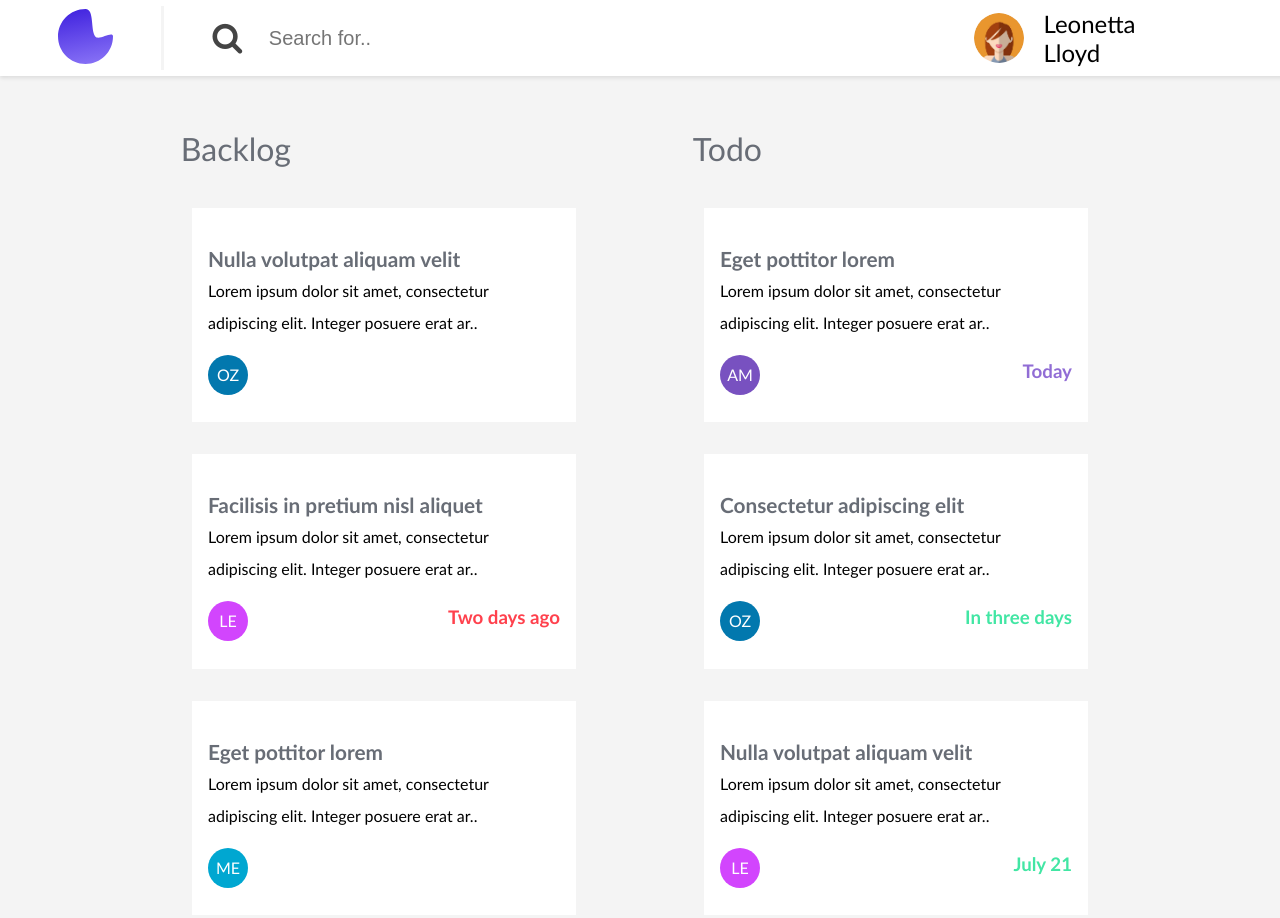
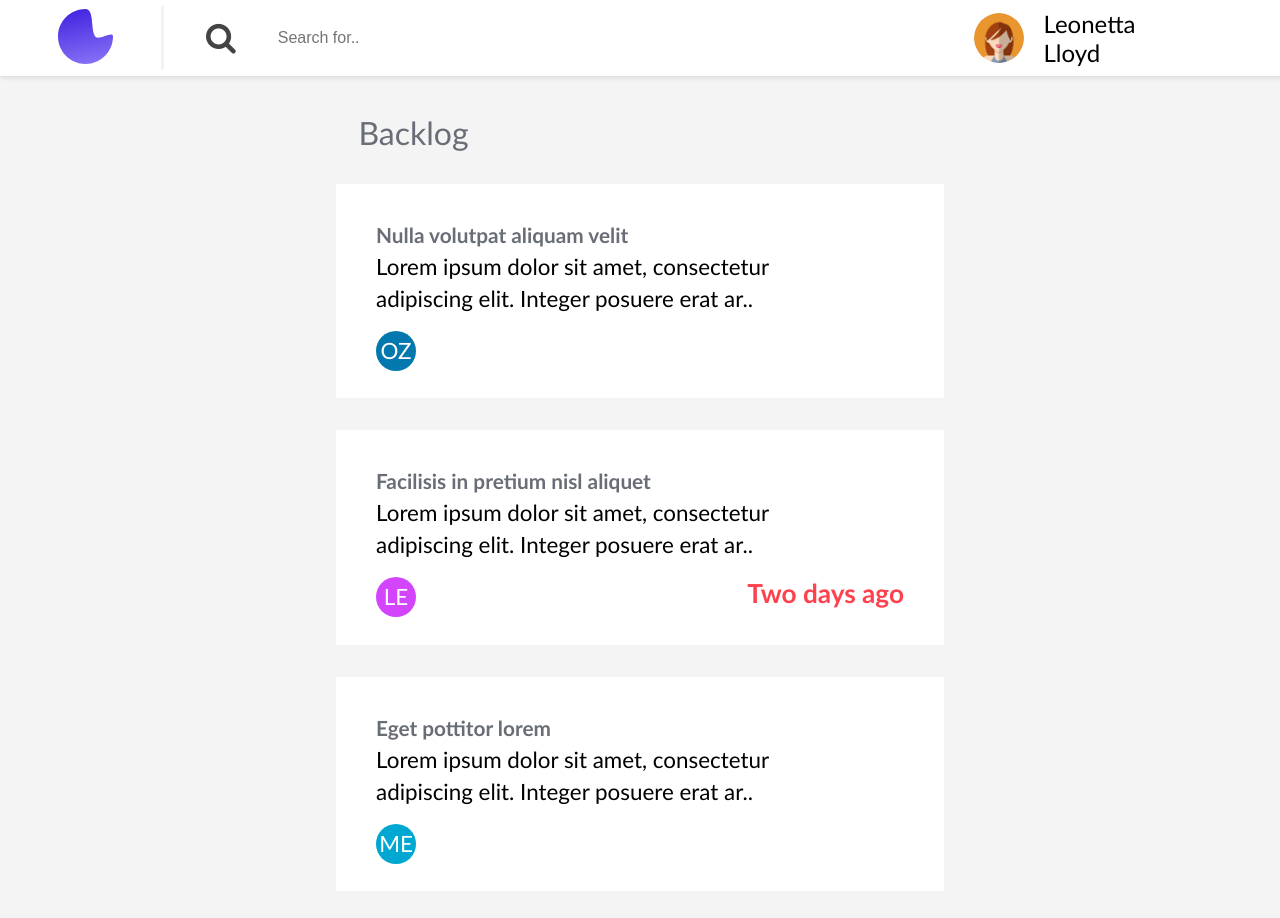
Before and after one commit to chokonaira/aaqua_design, a plain HTML site: page index.html in a window 1280 px wide. Shown: the top 918 px of the page. Drawn offline with Linux system fonts and the light colour scheme.

Commit message:
fix styl and added responsvenes

```diff
--- a/index.html
+++ b/index.html
@@ -5,6 +5,7 @@
   <title>Aaqua Assigment Question one</title>
   <link rel="stylesheet" type="text/css" href="style.css">
   <link rel="stylesheet" href="https://cdnjs.cloudflare.com/ajax/libs/font-awesome/4.7.0/css/font-awesome.min.css">
+
 </head>
 
 <body id="container">
@@ -50,7 +51,7 @@
     <div>
       <h1>Backlog</h1>
       <div id="card">
-        <p class="heading">Nulla volutpat aliquam velit</p>
+        <p class="card-heading">Nulla volutpat aliquam velit</p>
         <p>Lorem ipsum dolor sit amet, consectetur</p>
         <p>adipiscing elit. Integer posuere erat ar..</p>
         <div class="card-bottom">
@@ -60,7 +61,7 @@
         </div>
       </div>
       <div id="card">
-        <p class="heading">Facilisis in pretium nisl aliquet</p>
+        <p class="card-heading">Facilisis in pretium nisl aliquet</p>
         <p>Lorem ipsum dolor sit amet, consectetur</p>
         <p>adipiscing elit. Integer posuere erat ar..</p>
         <div class="card-bottom">
@@ -71,7 +72,7 @@
         </div>
       </div>
       <div id="card">
-        <p class="heading">Eget pottitor lorem</p>
+        <p class="card-heading">Eget pottitor lorem</p>
         <p>Lorem ipsum dolor sit amet, consectetur</p>
         <p>adipiscing elit. Integer posuere erat ar..</p>
         <div class="card-bottom">
@@ -84,7 +85,7 @@
     <div>
       <h1>Todo</h1>
       <div id="card">
-        <p class="heading">Eget pottitor lorem</p>
+        <p class="card-heading">Eget pottitor lorem</p>
         <p>Lorem ipsum dolor sit amet, consectetur</p>
         <p>adipiscing elit. Integer posuere erat ar..</p>
         <div class="card-bottom">
@@ -95,7 +96,7 @@
         </div>
       </div>
       <div id="card">
-        <p class="heading">Consectetur adipiscing elit</p>
+        <p class="card-heading">Consectetur adipiscing elit</p>
         <p>Lorem ipsum dolor sit amet, consectetur</p>
         <p>adipiscing elit. Integer posuere erat ar..</p>
         <div class="card-bottom">
@@ -106,7 +107,7 @@
         </div>
       </div>
       <div id="card">
-        <p class="heading">Nulla volutpat aliquam velit</p>
+        <p class="card-heading">Nulla volutpat aliquam velit</p>
         <p>Lorem ipsum dolor sit amet, consectetur</p>
         <p>adipiscing elit. Integer posuere erat ar..</p>
         <div class="card-bottom">
@@ -120,7 +121,7 @@
     <div>
       <h1>Done</h1>
       <div id="card">
-        <p class="heading">Ac tristique libero volutpat at</p>
+        <p class="card-heading">Ac tristique libero volutpat at</p>
         <p>Lorem ipsum dolor sit amet, consectetur</p>
         <p>adipiscing elit. Integer posuere erat ar..</p>
         <div class="card-bottom">
@@ -131,7 +132,7 @@
         </div>
       </div>
       <div id="card">
-        <p class="heading">Phasellus iaculis neque</p>
+        <p class="card-heading">Phasellus iaculis neque</p>
         <p>Lorem ipsum dolor sit amet, consectetur</p>
         <p>adipiscing elit. Integer posuere erat ar..</p>
         <div class="card-bottom">
@@ -142,7 +143,7 @@
         </div>
       </div>
       <div id="card">
-        <p class="heading">Facilisis in pretium nisl aliquet</p>
+        <p class="card-heading">Facilisis in pretium nisl aliquet</p>
         <p>Lorem ipsum dolor sit amet, consectetur</p>
         <p>adipiscing elit. Integer posuere erat ar..</p>
         <div class="card-bottom">
--- a/style.css
+++ b/style.css
@@ -40,11 +40,11 @@ form{
   height: 4rem;
 }
 form.example input[type=text] {
-  padding: 10px;
-  font-size: 20px;
+  padding: .5rem;
+  font-size: 1rem;
   border: none;
-  float: left;
   width: 80%;
+  margin-left: 1.5rem;
 }
 form.example button {
   width: 30%;
@@ -85,24 +85,23 @@ h2{
 #grid{
   display: flex;
   margin: .8rem auto;
-  width: 80%;
+  /* width: 80%; */
   justify-content: space-around;
-  flex-wrap: wrap;
 }
 #card{
   background-color: #fff;
   line-height: 2rem;
   padding: 2.2rem 1rem;
-  margin: 2rem .7rem;
-  width: 22rem;
+  margin: 2rem 1.5rem;
+  width: 25rem;
   height: 9rem;
 }
 h1{
   color: #686d76;
   font-weight: lighter;
-  margin: 2.5rem 0;
+  margin: 1.5rem;
 }
-.heading{
+.card-heading{
   font-size: 1.3rem;
   color: #686d76 !important;
   font-weight: bold;
@@ -186,3 +185,24 @@ margin-top: 1rem;
   color: #94969b;
   margin-top: 1rem;
 }
+
+
+@media only screen and (min-width: 769px) and (max-width: 1281px) {
+  #container{
+    max-width: 100%;
+  }
+  #grid{
+    display: flex;
+    flex-direction: column;
+    margin: .8rem auto;
+  }
+  #card{
+    font-size: 1.4rem;
+    background-color: #fff;
+    line-height: 2rem;
+    padding: 2.2rem 2.5rem;
+    margin: 2rem .1rem;
+    width: 33rem;
+    height: 9rem;
+  }
+ }
```
Also changed, not shown: 1 other file.
